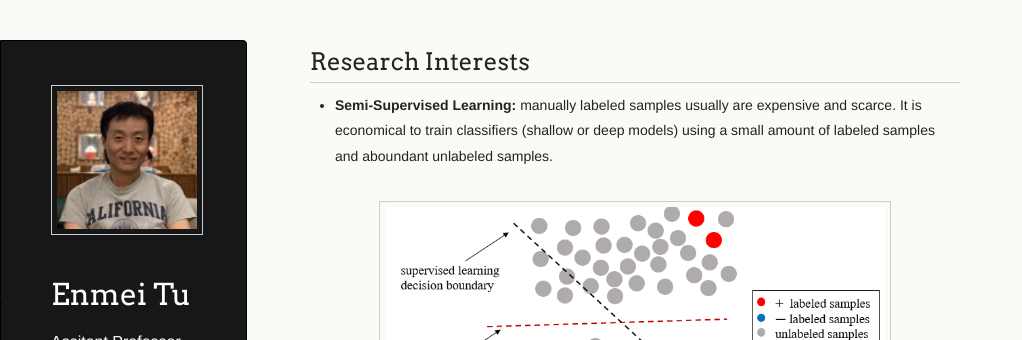
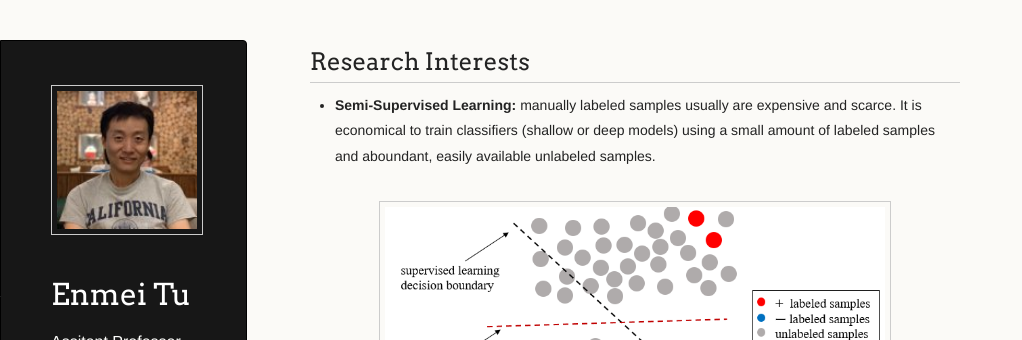
Before and after one commit to hellotem/enmeitu.github.io, a Jekyll site: the page built from research/index.md, in a window 1280 px wide and 900 px high. Shown: the top 340 px of the window, without its empty margins (0-1022 px from the left). Built offline with Jekyll 4.4.1, drawn with Linux system fonts in a browser that asks for light colours; our own code applies the rules of GitHub Pages for plain Markdown files.

Commit message:
Update index.md

```diff
--- a/research/index.md
+++ b/research/index.md
@@ -1,6 +1,6 @@
 ## Research Interests
 
-* **Semi-Supervised Learning:** manually labeled samples usually are expensive and scarce.  It is economical to train classifiers (shallow or deep models) using a small amount of labeled samples and aboundant unlabeled samples.
+* **Semi-Supervised Learning:** manually labeled samples usually are expensive and scarce.  It is economical to train classifiers (shallow or deep models) using a small amount of labeled samples and aboundant, easily available unlabeled samples.
 
 <div style="text-align:center"><img src="ssl7.png" alt="Markdown Monster icon" align="center" width="500" /></div>
 
```
